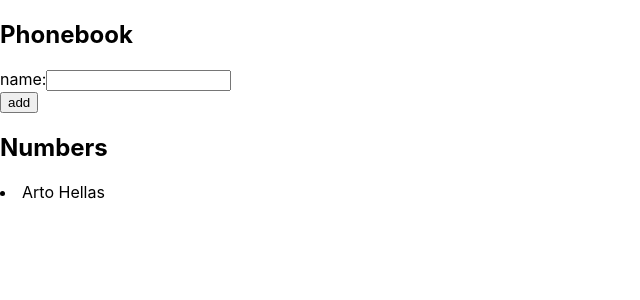
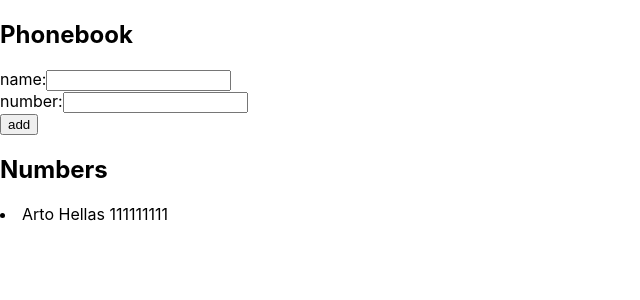
Before and after one commit to implicit-image/fullstack-course, a React (Create React App) app in the folder part2/phonebook/: page / in a window 1280 px wide. Shown: the top 300 px of the page, without its empty margins (0-640 px from the left). Built offline with nearby package versions, Linux system fonts and the light colour scheme.

Commit message:
finished exercise 2.8

```diff
--- a/part2/phonebook/src/App.js
+++ b/part2/phonebook/src/App.js
@@ -7,7 +7,7 @@ import './App.css'
 const Numbers = ({ persons }) => {
   return (
     <div>
-      {persons.map(person => <li key={person.name}>{person.name}</li>)}
+    {persons.map(person => <li key={person.number}>{person.name} {person.number}</li>)}
     </div>
   )
 }
@@ -16,10 +16,14 @@ const Numbers = ({ persons }) => {
 const App = () => {
 
   const [persons, setPersons] = useState([
-    { name: "Arto Hellas" }
+    { name: "Arto Hellas", number: "111111111" }
   ])
+  const [newName, setNewName] = useState("")
+  const [newNumber, setNewNumber] = useState("")
 
-  const [newName, setNewName] = useState("")
+  const handleNumberChange = (event) => {
+    setNewNumber(event.target.value)
+  }
 
 //run every time letter is added or removed from text field
   const handleNameChange = (event) => {
@@ -30,18 +34,19 @@ const App = () => {
     event.preventDefault()
 
     const newPerson = {
-      name: newName
+      name: newName,
+      number: newNumber
     }
 
 
-    if ((!persons.some(person => person.name === newPerson.name ))) {
+    if ((!persons.some(person => person.number === newPerson.number ))) {
       setPersons(persons.concat(newPerson))
       setNewName("")
+      setNewNumber("")
     }
     else {
-      alert(`${newName} is already in the phonebook`)
+      alert(`${newNumber} is already in the phonebook`)
     }
-
   }
 
   return (
@@ -53,6 +58,13 @@ const App = () => {
           <input
             value={newName} // so we can reset field content
             onChange={handleNameChange}
+          />
+        </div>
+        <div>
+          number:
+          <input
+            value={newNumber}
+            onChange={handleNumberChange}
           />
         </div>
         <div>
```
